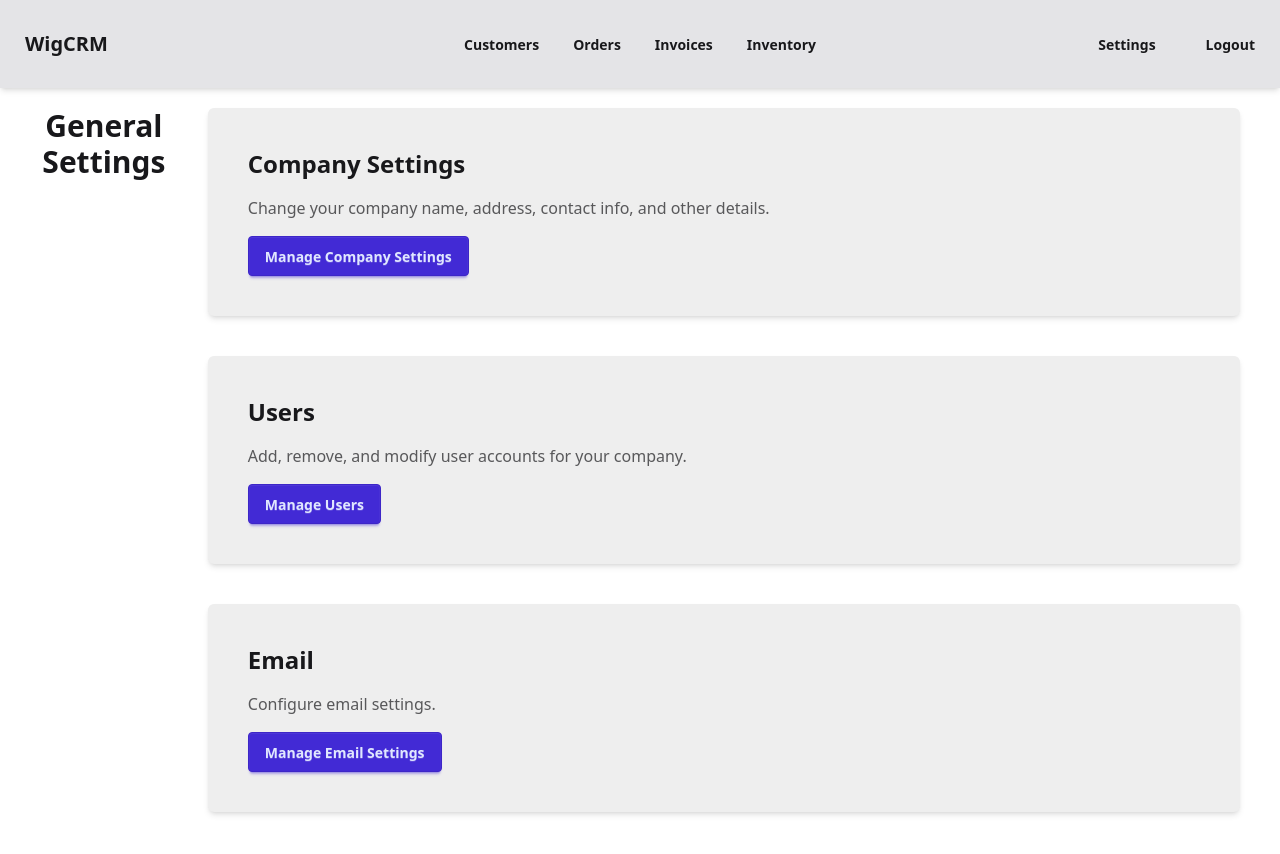
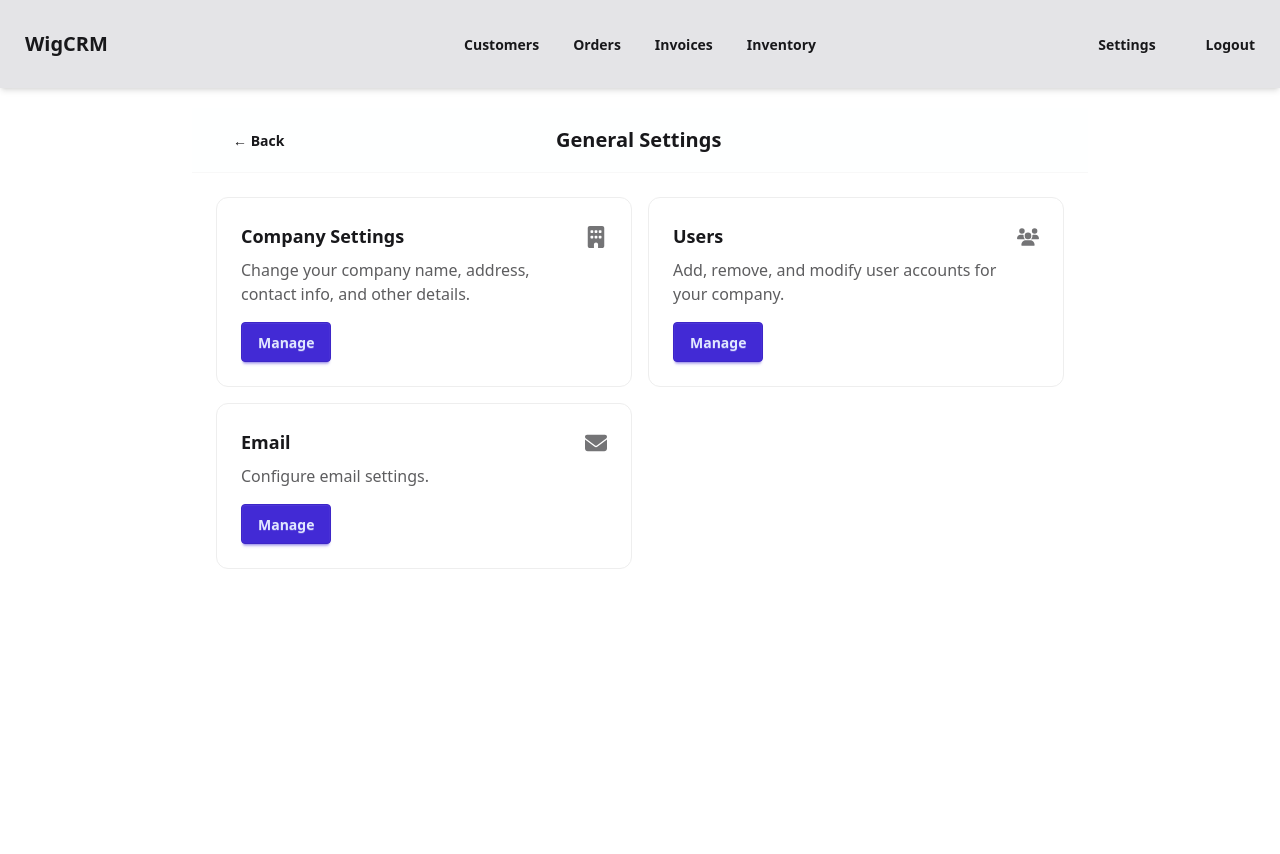
Before and after one commit to olli-suoniemi/invoicing, a Next.js app in the folder ui/: page /settings in a window 1280 px wide. Shown: the top 854 px of the page. Built offline with nearby package versions, Linux system fonts and the light colour scheme.

Commit message:
feat: refactor settings page layout with card components for improved user experience and navigation

```diff
--- a/ui/app/settings/page.js
+++ b/ui/app/settings/page.js
@@ -2,35 +2,71 @@
 
 import React from 'react';
 import Link from 'next/link';
+import { useRouter } from 'next/navigation';
+import { FaBuilding, FaUsers, FaEnvelope } from 'react-icons/fa6';
+
+function SettingsCard({ href, title, desc, icon }) {
+  return (
+    <Link
+      href={href}
+      className="group rounded-xl border border-base-300 bg-base-100 p-5 sm:p-6 hover:bg-base-200/40 transition active:scale-[0.99]"
+    >
+      <div className="flex items-start justify-between gap-3">
+        <div>
+          <div className="text-lg font-semibold">{title}</div>
+          <p className="mt-2 text-base-content/70 text-sm sm:text-base">{desc}</p>
+        </div>
+        <div className="text-base-content/60 mt-1">{icon}</div>
+      </div>
+
+      <div className="mt-4">
+        <span className="btn btn-primary btn-sm sm:btn-md w-full sm:w-auto">
+          Manage
+        </span>
+      </div>
+    </Link>
+  );
+}
 
 export default function SettingsPage() {
+  const router = useRouter();
 
   return (
-    <div className="flex min-h-screen py-5">
-      {/* Title */}
-      <h1 className="text-3xl font-bold text-center">General Settings</h1>
+    <div className="min-h-screen py-4 sm:py-5">
+      <div className="w-full max-w-4xl mx-auto px-4 sm:px-6">
+        {/* Sticky header */}
+        <div className="mb-4 md:mb-6">
+          <div className="sticky top-0 z-10 -mx-4 sm:-mx-6 px-4 sm:px-6 py-3 bg-base-100/90 backdrop-blur border-b border-base-200">
+            <div className="flex items-center justify-between">
+              <button className="btn btn-ghost btn-md" onClick={() => router.back()}>
+                &larr; Back
+              </button>
+              <h1 className="text-lg sm:text-xl font-bold">General Settings</h1>
+              <div className="w-[88px]" /> {/* spacer to keep title centered */}
+            </div>
+          </div>
+        </div>
 
-      <div className="w-full flex flex-col gap-10">
-        <div className="flex flex-col p-10 mr-10 rounded-md shadow-md bg-base-300">
-          <h2 className="text-2xl font-semibold">Company Settings</h2>
-          <p className="mt-4 text-base-content/70">Change your company name, address, contact info, and other details.</p>
-          <Link href="/settings/company">
-            <button className="mt-4 btn btn-primary w-fit">Manage Company Settings</button>
-          </Link>
-        </div>
-        <div className="flex flex-col p-10 mr-10 rounded-md shadow-md bg-base-300">
-          <h2 className="text-2xl font-semibold">Users</h2>
-          <p className="mt-4 text-base-content/70">Add, remove, and modify user accounts for your company.</p>
-          <Link href="/settings/users">
-            <button className="mt-4 btn btn-primary w-fit">Manage Users</button>
-          </Link>
-        </div>
-        <div className="flex flex-col p-10 mr-10 rounded-md shadow-md bg-base-300">
-          <h2 className="text-2xl font-semibold">Email</h2>
-          <p className="mt-4 text-base-content/70">Configure email settings.</p>
-          <Link href="/settings/email">
-            <button className="mt-4 btn btn-primary w-fit">Manage Email Settings</button>
-          </Link>
+        {/* Cards */}
+        <div className="grid grid-cols-1 sm:grid-cols-2 gap-4">
+          <SettingsCard
+            href="/settings/company"
+            title="Company Settings"
+            desc="Change your company name, address, contact info, and other details."
+            icon={<FaBuilding size={22} />}
+          />
+          <SettingsCard
+            href="/settings/users"
+            title="Users"
+            desc="Add, remove, and modify user accounts for your company."
+            icon={<FaUsers size={22} />}
+          />
+          <SettingsCard
+            href="/settings/email"
+            title="Email"
+            desc="Configure email settings."
+            icon={<FaEnvelope size={22} />}
+          />
         </div>
       </div>
     </div>
```
